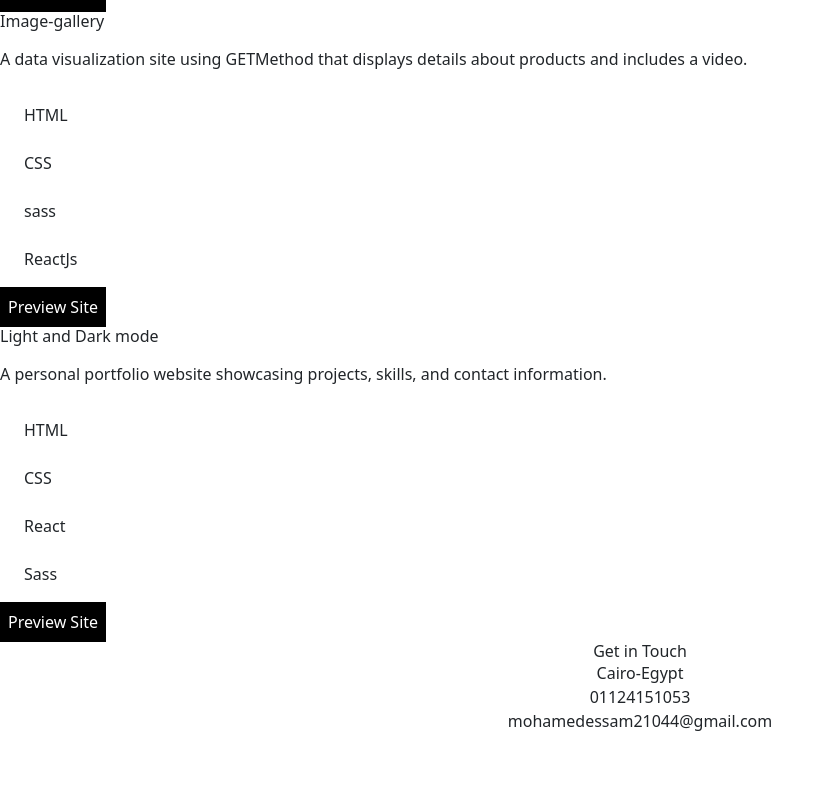
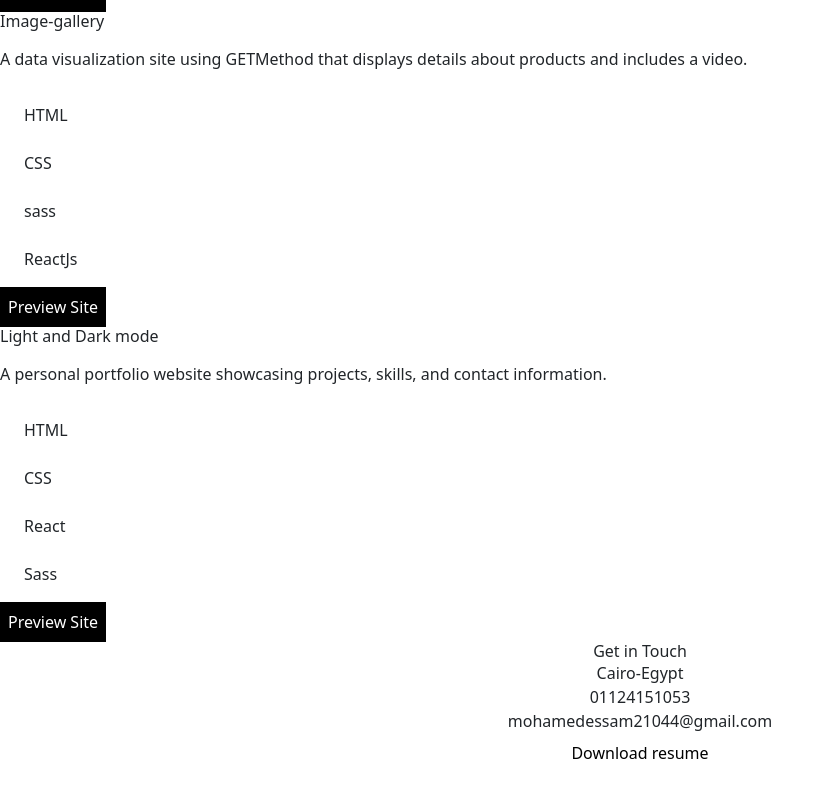
Before and after one commit to MohamedEssamfouadd/Protofolio, a React (Vite) app: page / in a window 1280 px wide. Shown: the part 7626-8423 px from the top of the page, without its empty margins (0-834 px from the left). Built offline with nearby package versions, Linux system fonts and the light colour scheme.

Commit message:
last commit

```diff
--- a/src/Component/Contact.jsx
+++ b/src/Component/Contact.jsx
@@ -1,9 +1,15 @@
 /* eslint-disable no-unused-vars */
 import { motion } from 'framer-motion'
 import React from 'react'
+import cv from "../assets/projects/Gray and White Simple Clean Resume.pdf"
+
 
 
 function Contact() {
+  const download=(e)=>{
+    e.preventDefault()
+
+  }
 
   return (
     <div className='mt-10 text-center flex flex-col gap-6 mb-5'>
@@ -23,6 +29,11 @@ function Contact() {
         transition={{duration:1}}
         >01124151053</motion.p>
         <motion.p>mohamedessam21044@gmail.com</motion.p>
+        <motion.button   whileInView={{opacity:1,x:0}}
+        initial={{opacity:0,x:100}}
+        transition={{duration:1}} className='bg-white text-black px-3 py-2 w-[fit-content] mx-auto rounded-2'>
+          <a onClick={()=>download()} href={cv}download={cv} >Download resume</a>
+        </motion.button>
     </div>
   )
 }
```
Also changed, not shown: 1 other file (tests, documents, lock files or other folders).
